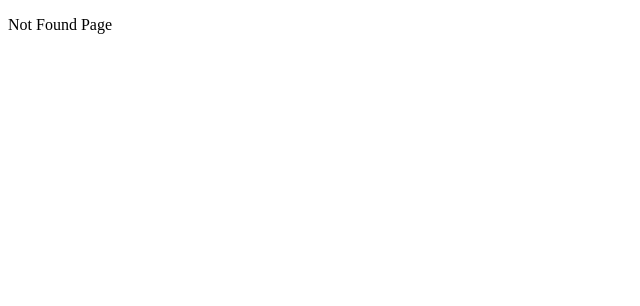
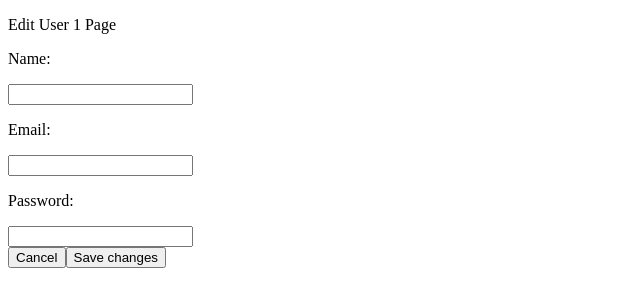
Before and after one commit to lramos33/challenge-meuguru, a React (Vite) app in the folder app/frontend/: page /users/1 in a window 1280 px wide. Before the commit this address had no page. Shown: the top 306 px of the page, without its empty margins (0-640 px from the left). Built offline with nearby package versions, Linux system fonts and the light colour scheme; no server answers.

Commit message:
:sparkles: frontend: add edit page

```diff
--- a/app/frontend/src/App.tsx
+++ b/app/frontend/src/App.tsx
@@ -4,6 +4,7 @@ import { BrowserRouter, Route, Routes } from 'react-router-dom';
 import Register from './pages/Register';
 import Users from './pages/Users';
 import NotFound from './pages/NotFound';
+import EditUser from './pages/EditUser';
 
 function App() {
   return (
@@ -11,6 +12,7 @@ function App() {
       <Routes>
         <Route path="/register" element={<Register />} />
         <Route path="/users" element={<Users />} />
+        <Route path="/users/:id" element={<EditUser />} />
         <Route path="*" element={<NotFound />} />
       </Routes>
     </BrowserRouter>
--- a/app/frontend/src/components/UserTable.tsx
+++ b/app/frontend/src/components/UserTable.tsx
@@ -1,14 +1,16 @@
 import React from 'react';
+import { useNavigate } from 'react-router-dom';
 import MouseClick from '../interfaces/eventTarget';
 import Response from '../interfaces/response';
 import { deleteUser } from '../services/api';
 
 function UserTable(props: { pageData: Response[] }) {
   const { pageData } = props;
+  const navigate = useNavigate();
 
   const editUser = (event: MouseClick) => {
-    // eslint-disable-next-line no-unused-vars
     const { id } = event.target.parentElement;
+    navigate(`/users/${id}`);
   };
 
   const removeUser = (event: MouseClick) => {
--- a/app/frontend/src/interfaces/editBody.ts
+++ b/app/frontend/src/interfaces/editBody.ts
@@ -1,5 +1,5 @@
 interface EditBody {
-  id: string;
+  id: string | undefined;
   name: string;
   email: string;
   password: string;
--- /dev/null
+++ b/app/frontend/src/pages/EditUser.tsx
@@ -0,0 +1,52 @@
+import React, { useEffect, useState } from 'react';
+import { useParams, useNavigate } from 'react-router-dom';
+import UserForms from '../components/UserForms';
+import { getUsers, updateUser } from '../services/api';
+
+function EditUser() {
+  const { id } = useParams();
+  const navigate = useNavigate();
+
+  const INITIAL_FORM_STATE = {
+    id,
+    name: '',
+    email: '',
+    password: '',
+  };
+
+  const [failedRequest, setFailedRequest] = useState(false);
+  const [failedRequestMessage, setFailedRequestMessage] = useState('');
+  const [formData, setFormData] = useState(INITIAL_FORM_STATE);
+
+  useEffect(() => {
+    getUsers(`/users/${id}`)
+      .then((response) => {
+        setFormData(response);
+      });
+  }, []);
+
+  const submitForm = (event: React.MouseEvent<HTMLButtonElement>) => {
+    event.preventDefault();
+    updateUser(`/users/${id}`, formData)
+      .then(() => {
+        setFailedRequest(false);
+        navigate('/users');
+      })
+      .catch((error) => {
+        setFailedRequest(true);
+        setFailedRequestMessage(error.response.data.error);
+      });
+  };
+
+  return (
+    <>
+      <p>{ `Edit User ${id} Page` }</p>
+      <UserForms formData={formData} setFormData={setFormData} />
+      <button type="submit" onClick={() => { navigate('/users'); }}>Cancel</button>
+      <button type="submit" onClick={(event) => submitForm(event)}>Save changes</button>
+      { (failedRequest) ? <p>{ failedRequestMessage }</p> : null }
+    </>
+  );
+}
+
+export default EditUser;
```
